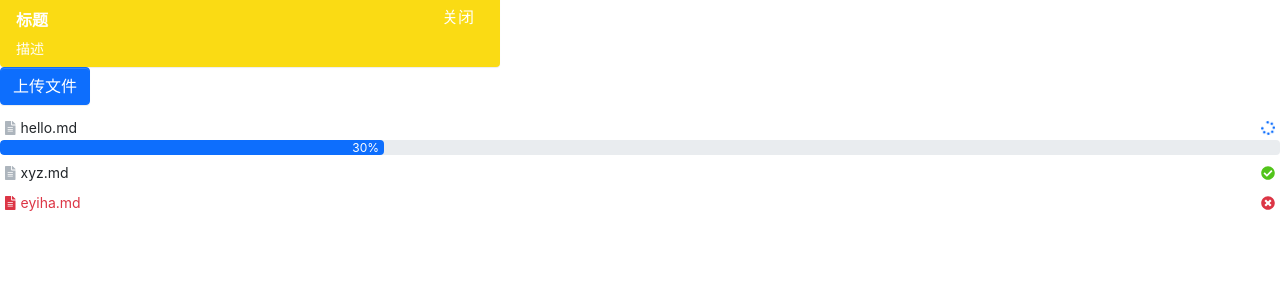
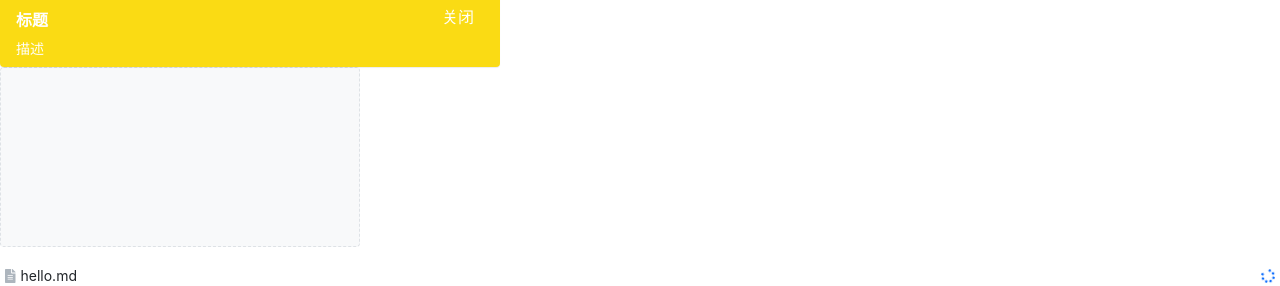
Before and after one commit to afetmin/rdino, a React (Create React App) app: page / in a window 1280 px wide. Shown: the part 658-944 px from the top of the page. Before the commit the page ends 874 px from the top, so only its background shows below. Built offline with nearby package versions, Linux system fonts and the light colour scheme.

Commit message:
feature: drag

```diff
--- a/src/App.tsx
+++ b/src/App.tsx
@@ -44,7 +44,7 @@ function App() {
         <Alert type={AlertType.Danger} closable title={'标题'} onClose={() => { alert(123) }}></Alert>
         <Alert type={AlertType.Warning} closable title={'标题'} description={'描述'} onClose={() => { alert(123) }}></Alert>
       </header>
-      <Upload defaultFileList={defaultFileList} action='http://jsonplaceholder.typicode.com/posts'></Upload>
+      <Upload drag defaultFileList={defaultFileList} action='http://jsonplaceholder.typicode.com/posts'></Upload>
     </div>
   );
 }
--- a/src/components/Upload/_style.scss
+++ b/src/components/Upload/_style.scss
@@ -4,7 +4,7 @@
   list-style-type: none;
 }
 
-.rdino-uploader-dragger {
+.rdino-upload-dragger {
   background: $gray-100;
   border: 1px dashed $gray-300;
   border-radius: 4px;
--- /dev/null
+++ b/src/components/Upload/dragger.tsx
@@ -0,0 +1,34 @@
+import React, { useState, DragEvent } from 'react'
+import classNames from 'classnames'
+
+interface DraggerProps {
+  onFile: (files: FileList) => void;
+}
+
+export const Dragger: React.FC<DraggerProps> = (props) => {
+  const { onFile, children } = props
+  const [dragOver, setDragOver] = useState(false)
+  const classes = classNames('rdino-upload-dragger', {
+    'is-dragger': dragOver,
+  })
+  const handleDrag = (e: DragEvent<HTMLElement>, over: boolean) => {
+    e.preventDefault()
+    setDragOver(over)
+  }
+  const handleDrop = (e: DragEvent<HTMLElement>) => {
+    e.preventDefault()
+    setDragOver(false)
+    onFile(e.dataTransfer.files)
+  }
+  return (
+    <div className={classes}
+      onDragOver={e => handleDrag(e, true)}
+      onDragLeave={e => handleDrag(e, false)}
+      onDrop={handleDrop}
+    >
+      {children}
+    </div>
+  )
+}
+
+export default Dragger
--- a/src/components/Upload/upload.tsx
+++ b/src/components/Upload/upload.tsx
@@ -1,8 +1,8 @@
 import React, { ChangeEvent, useRef, useState } from 'react'
 import axios from 'axios'
 
-import Button from '../Button/button'
 import UploadList from './uploadList'
+import Dragger from './dragger'
 export type UploadFileStatus = 'ready' | 'uploading' | 'success' | 'error'
 
 export interface UploadFile {
@@ -163,24 +163,33 @@ export const Upload: React.FC<UploadProps> = (props) => {
   }
   console.log(fileList);
   return (
-    <div className="rdino-upload">
-      <Button
-        btnType="primary"
-        onClick={handleClick}
-      >上传文件</Button>
+    <div
+      className="rdino-upload-component"
+    >
+      <div className="rdino-upload-input"
+        style={{display: 'inline-block'}}
+        onClick={handleClick}>
+          {drag ?
+            <Dragger onFile={(files) => {uploadFiles(files)}}>
+              {children}
+            </Dragger>:
+            children
+          }
         <input
-        type="file"
           className="rdino-file-input"
-        style={{ display: 'none' }}
+          style={{display: 'none'}}
           ref={fileInput}
           onChange={handleFileChange}
+          type="file"
           accept={accept}
           multiple={multiple}
         />
+      </div>
+
       <UploadList
         fileList={fileList}
         onRemove={handleRemove}
-      ></UploadList>
+      />
     </div>
   )
 }
```
Lines whose indentation alone changed are shown as unchanged.
